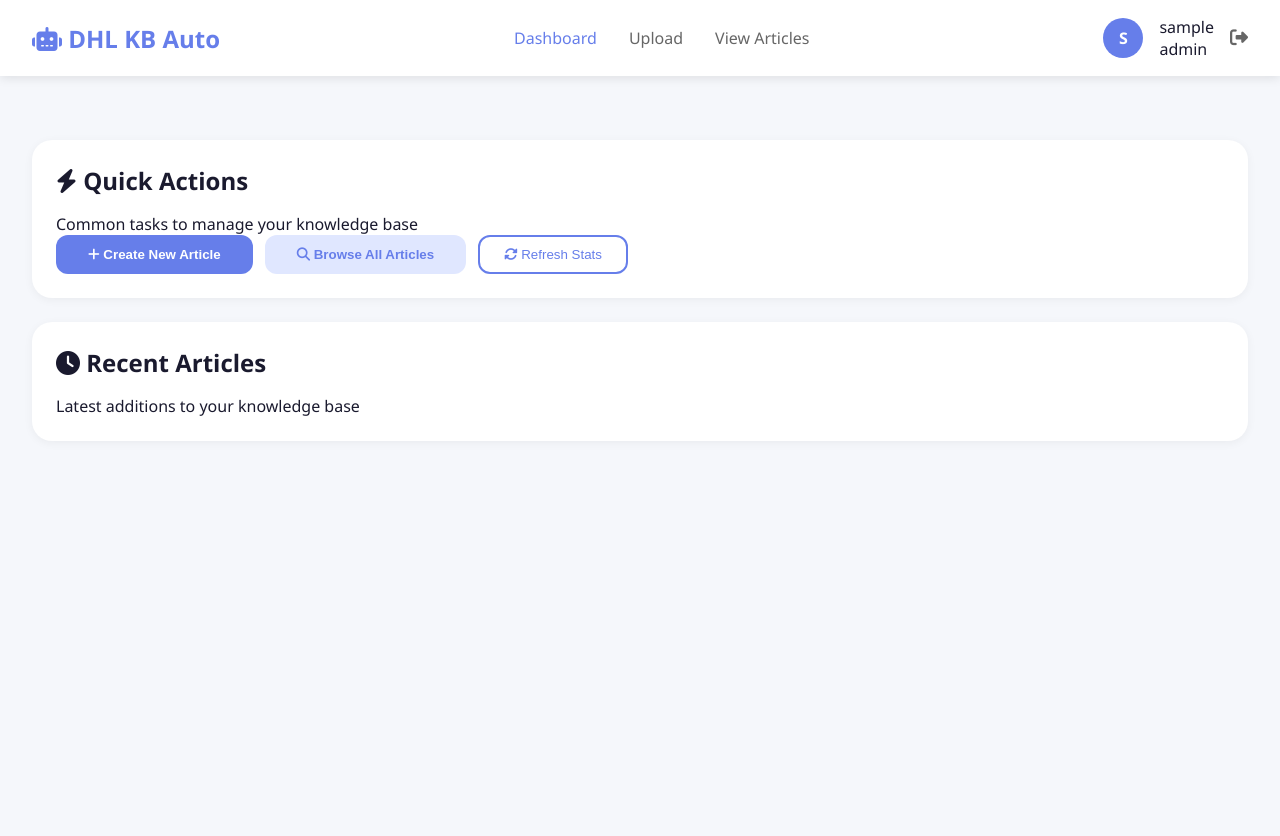
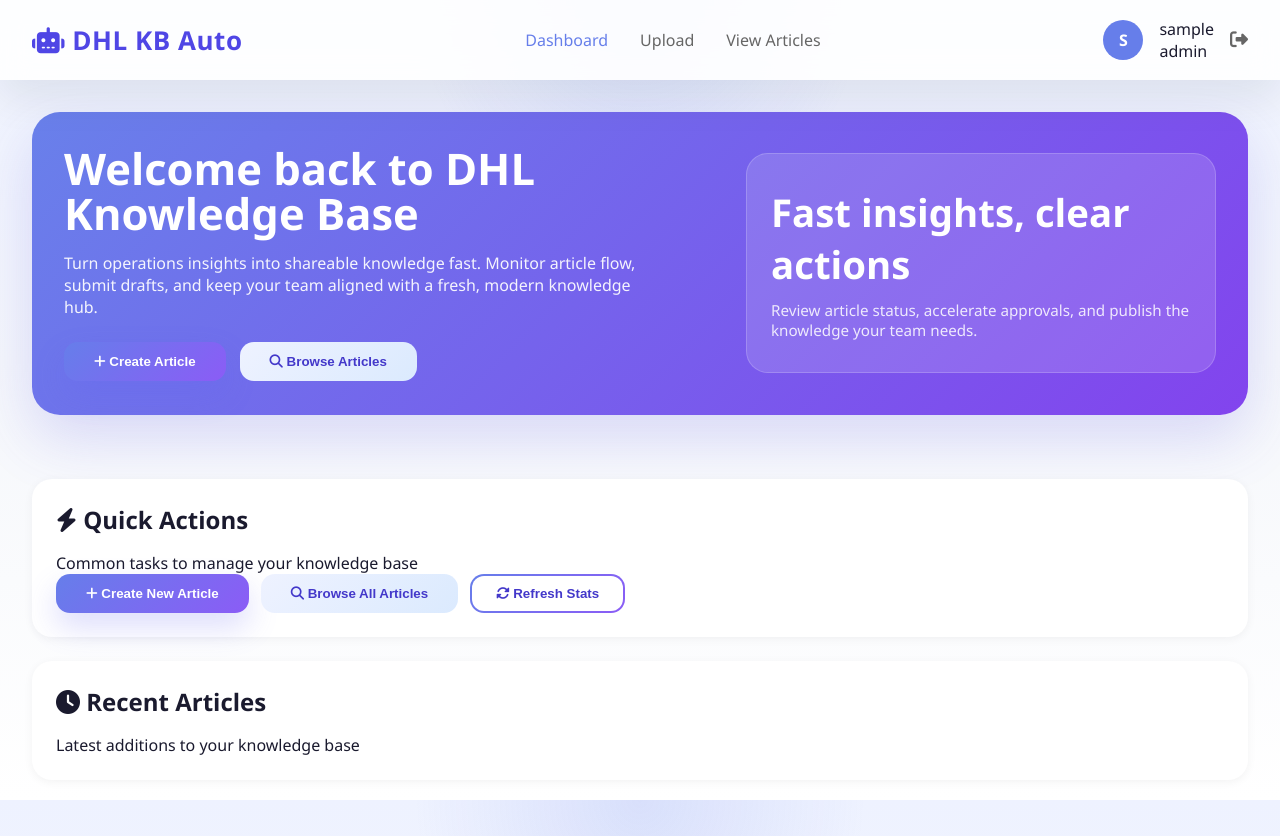
Before and after one commit to AdamIskandar-SE/dhl_knowledge_base, a website: page dashboard.html in a window 1280 px wide. Before the commit the page ends 800 px from the top, so only its background shows below. Drawn offline with Linux system fonts and the light colour scheme; no server answers; sample sign-in values are in the browser's storage.

Commit message:
dashboard

```diff
--- a/css/styles.css
+++ b/css/styles.css
@@ -6,23 +6,27 @@
 
 body {
     font-family: 'Segoe UI', Tahoma, Geneva, Verdana, sans-serif;
-    background: #f5f7fb;
+    background: radial-gradient(circle at top center, rgba(102, 126, 234, 0.16), transparent 22%), linear-gradient(180deg, #eef2ff 0%, #f5f7fb 45%, #ffffff 100%);
     color: #1a1a2e;
+    min-height: 100vh;
+    background-attachment: fixed;
 }
 
 .navbar {
-    background: white;
-    box-shadow: 0 2px 10px rgba(0,0,0,0.1);
-    padding: 16px 32px;
+    background: rgba(255,255,255,0.88);
+    backdrop-filter: blur(14px);
+    box-shadow: 0 18px 40px rgba(15, 23, 42, 0.08);
+    padding: 18px 32px;
     display: flex;
     justify-content: space-between;
     align-items: center;
 }
 
 .logo {
-    font-size: 24px;
-    font-weight: bold;
-    color: #667eea;
+    font-size: 26px;
+    font-weight: 700;
+    color: #4f46e5;
+    letter-spacing: 0.02em;
 }
 
 .nav-links {
@@ -72,6 +76,60 @@ body {
     padding: 32px;
 }
 
+.hero {
+    display: grid;
+    grid-template-columns: 1.4fr 1fr;
+    gap: 24px;
+    align-items: center;
+    padding: 34px 32px;
+    margin-bottom: 32px;
+    background: linear-gradient(135deg, rgba(102,126,234,0.98), rgba(124,58,237,0.95));
+    color: white;
+    border-radius: 28px;
+    box-shadow: 0 24px 60px rgba(79, 70, 229, 0.18);
+}
+
+.hero h1 {
+    font-size: clamp(2.2rem, 3.4vw, 3.6rem);
+    line-height: 1.03;
+    margin-bottom: 16px;
+}
+
+.hero p {
+    max-width: 600px;
+    font-size: 1rem;
+    opacity: 0.92;
+    margin-bottom: 24px;
+}
+
+.hero .hero-buttons {
+    display: flex;
+    flex-wrap: wrap;
+    gap: 14px;
+}
+
+.hero .hero-card {
+    background: rgba(255,255,255,0.14);
+    border: 1px solid rgba(255,255,255,0.18);
+    border-radius: 22px;
+    padding: 24px;
+    min-height: 220px;
+    display: flex;
+    flex-direction: column;
+    justify-content: center;
+}
+
+.hero .hero-card strong {
+    display: block;
+    font-size: 2.4rem;
+    margin-bottom: 10px;
+}
+
+.hero .hero-card span {
+    color: rgba(255,255,255,0.85);
+    font-size: 0.95rem;
+}
+
 .stats-grid {
     display: grid;
     grid-template-columns: repeat(auto-fit, minmax(240px, 1fr));
@@ -80,16 +138,30 @@ body {
 }
 
 .stat-card {
-    background: white;
-    border-radius: 20px;
-    padding: 24px;
-    box-shadow: 0 2px 10px rgba(0,0,0,0.05);
+    background: linear-gradient(180deg, #ffffff 0%, #f7f8ff 100%);
+    border: 1px solid rgba(102, 126, 234, 0.12);
+    border-radius: 22px;
+    padding: 28px;
+    box-shadow: 0 18px 40px rgba(79, 70, 229, 0.06);
+    position: relative;
+    overflow: hidden;
+}
+
+.stat-card::after {
+    content: '';
+    position: absolute;
+    width: 120px;
+    height: 120px;
+    border-radius: 50%;
+    top: -30px;
+    right: -40px;
+    background: rgba(102, 126, 234, 0.14);
 }
 
 .stat-value {
-    font-size: 32px;
-    font-weight: bold;
-    color: #667eea;
+    font-size: 34px;
+    font-weight: 800;
+    color: #4338ca;
 }
 
 .stat-label {
@@ -142,32 +214,54 @@ body {
 }
 
 .btn-primary {
-    background: #667eea;
+    background: linear-gradient(135deg, #667eea 0%, #8b5cf6 100%);
     color: white;
-    padding: 12px 32px;
+    padding: 12px 30px;
     border: none;
-    border-radius: 12px;
+    border-radius: 14px;
     cursor: pointer;
-    font-weight: 600;
+    font-weight: 700;
+    box-shadow: 0 14px 30px rgba(99, 102, 241, 0.22);
+    transition: transform 0.2s ease, box-shadow 0.2s ease;
+}
+
+.btn-primary:hover {
+    transform: translateY(-1px);
+    box-shadow: 0 18px 32px rgba(99, 102, 241, 0.3);
 }
 
 .btn-secondary {
-    background: #e0e7ff;
-    color: #667eea;
-    padding: 12px 32px;
+    background: linear-gradient(135deg, #eef2ff 0%, #dbeafe 100%);
+    color: #4338ca;
+    padding: 12px 30px;
     border: none;
-    border-radius: 12px;
+    border-radius: 14px;
     cursor: pointer;
-    font-weight: 600;
+    font-weight: 700;
+    transition: transform 0.2s ease, box-shadow 0.2s ease;
+}
+
+.btn-secondary:hover {
+    transform: translateY(-1px);
+    box-shadow: 0 12px 24px rgba(99, 102, 241, 0.14);
 }
 
 .btn-outline {
     background: transparent;
-    border: 2px solid #667eea;
-    color: #667eea;
+    border: 2px solid transparent;
+    background-image: linear-gradient(white, white), linear-gradient(135deg, #667eea 0%, #8b5cf6 100%);
+    background-origin: border-box;
+    background-clip: padding-box, border-box;
+    color: #4338ca;
     padding: 10px 24px;
-    border-radius: 12px;
+    border-radius: 14px;
     cursor: pointer;
+    font-weight: 700;
+    transition: transform 0.2s ease;
+}
+
+.btn-outline:hover {
+    transform: translateY(-1px);
 }
 
 .status-badge {
@@ -216,14 +310,21 @@ body {
 
 .article-card {
     background: white;
-    border-radius: 20px;
+    border-radius: 22px;
     overflow: hidden;
-    box-shadow: 0 2px 10px rgba(0,0,0,0.05);
+    box-shadow: 0 18px 40px rgba(15, 23, 42, 0.06);
+    transition: transform 0.25s ease, box-shadow 0.25s ease;
+}
+
+.article-card:hover {
+    transform: translateY(-4px);
+    box-shadow: 0 28px 55px rgba(15, 23, 42, 0.12);
 }
 
 .article-header {
-    padding: 20px;
-    border-bottom: 1px solid #eee;
+    padding: 22px;
+    border-bottom: 1px solid #f1f5f9;
+    background: linear-gradient(180deg, #ffffff 0%, #f8fbff 100%);
 }
 
 .article-header h3 {
@@ -495,11 +596,20 @@ body {
         gap: 16px;
     }
 
+    .hero {
+        grid-template-columns: 1fr;
+        padding: 24px;
+    }
+
+    .hero-card {
+        min-height: auto;
+    }
+
     .articles-grid {
         grid-template-columns: 1fr;
     }
 
     .stats-grid {
-        grid-template-columns: 1fr 1fr;
+        grid-template-columns: 1fr;
     }
 }
--- a/dashboard.html
+++ b/dashboard.html
@@ -30,6 +30,25 @@
     </nav>
 
     <div class="container">
+        <div class="hero">
+            <div>
+                <h1>Welcome back to DHL Knowledge Base</h1>
+                <p>Turn operations insights into shareable knowledge fast. Monitor article flow, submit drafts, and keep your team aligned with a fresh, modern knowledge hub.</p>
+                <div class="hero-buttons">
+                    <button class="btn-primary" onclick="window.location.href='upload.html'">
+                        <i class="fas fa-plus"></i> Create Article
+                    </button>
+                    <button class="btn-secondary" onclick="window.location.href='view-articles.html'">
+                        <i class="fas fa-search"></i> Browse Articles
+                    </button>
+                </div>
+            </div>
+            <div class="hero-card">
+                <strong>Fast insights, clear actions</strong>
+                <span>Review article status, accelerate approvals, and publish the knowledge your team needs.</span>
+            </div>
+        </div>
+
         <div class="stats-grid" id="statsGrid"></div>
 
         <div class="card">
```
